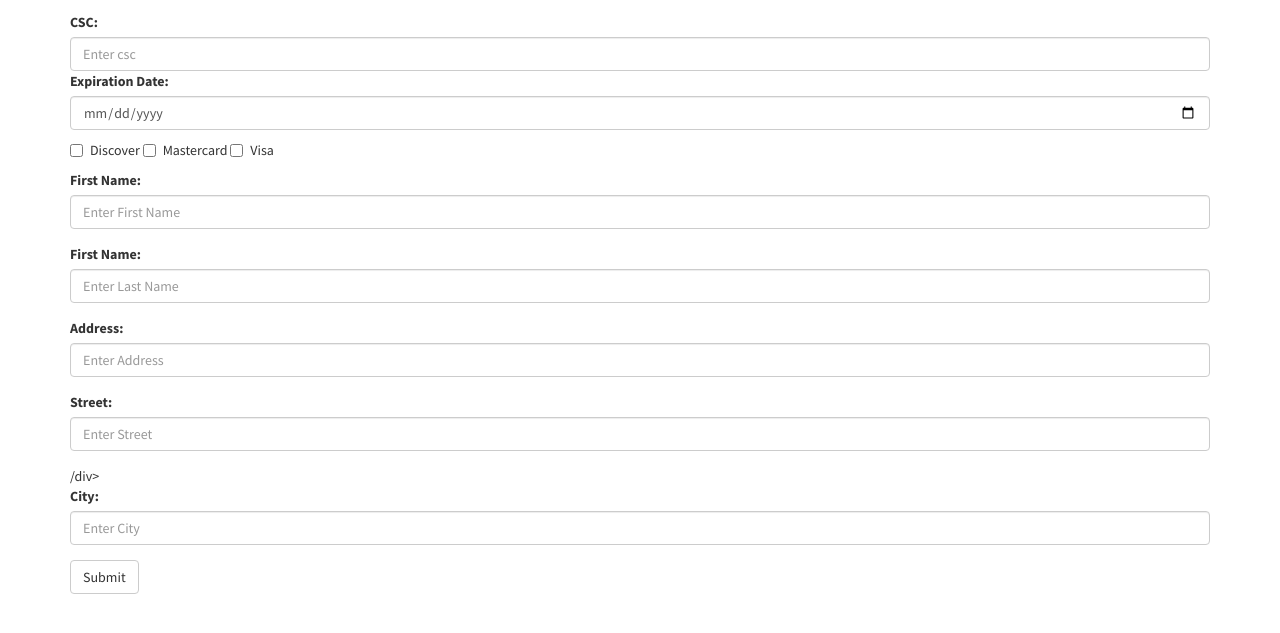
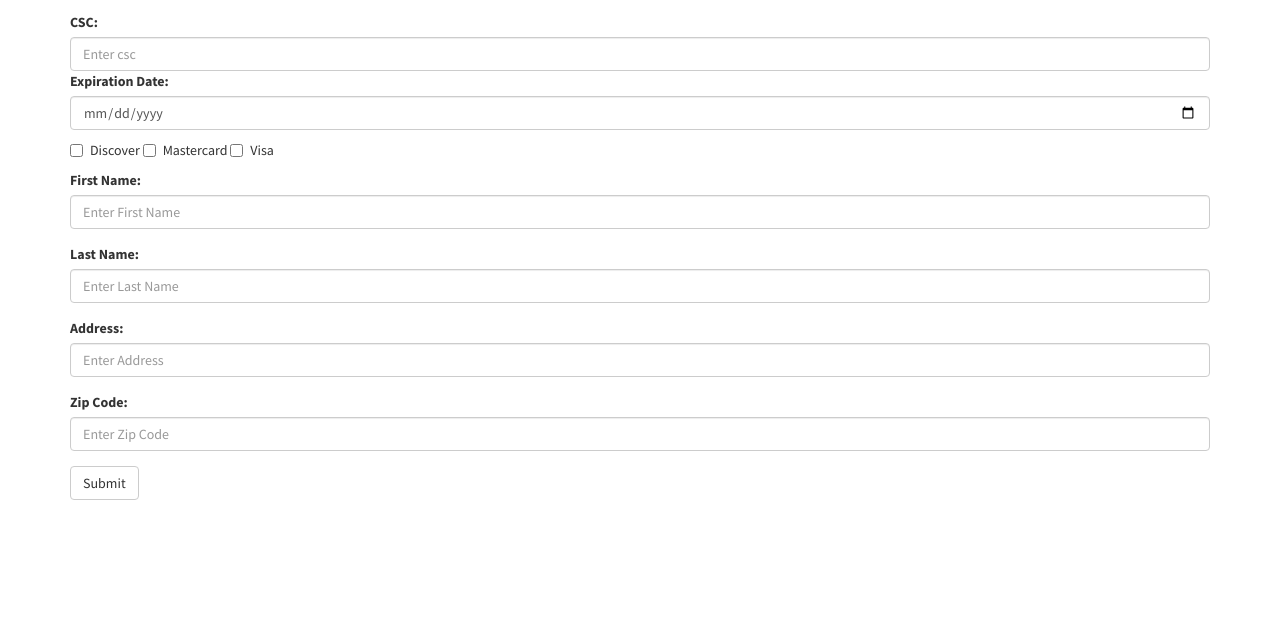
Before and after one commit to lul15/RaspberryPi_Fly, a plain HTML site: page RaspberryPi_Fly_Bootstrap/payment.html in a window 1280 px wide. Shown: the part 125-758 px from the top of the page. Drawn offline with Linux system fonts and the light colour scheme.

Commit message:
Payment Page completed
Payment page completed

```diff
--- a/RaspberryPi_Fly_Bootstrap/payment.html
+++ b/RaspberryPi_Fly_Bootstrap/payment.html
@@ -86,22 +86,18 @@
       <input type="FirstName" class="form-control" id="FirstName" placeholder="Enter First Name">
     </div>
       <div class="form-group">
-      <label for="LastNane">First Name:</label>
+      <label for="LastNane">Last Name:</label>
       <input type="LastName" class="form-control" id="LastName" placeholder="Enter Last Name">
     </div>
         <div class="form-group">
       <label for="adress">Address:</label>
       <input type="address" class="form-control" id="address" placeholder="Enter Address">
     </div>
-         </div>
+  </div>
+       <div>
         <div class="form-group">
-      <label for="street">Street:</label>
-      <input type="street" class="form-control" id="street" placeholder="Enter Street">
-    </div>
-      /div>
-        <div class="form-group">
-      <label for="city">City:</label>
-      <input type="city" class="form-control" id="city" placeholder="Enter City">
+      <label for="zip">Zip Code:</label>
+      <input type="zip" class="form-control" id="city" placeholder="Enter Zip Code">
     </div>
     <button type="submit" class="btn btn-default">Submit</button>
   </form>
```
